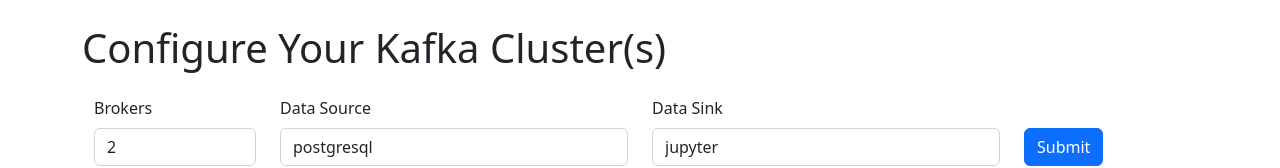
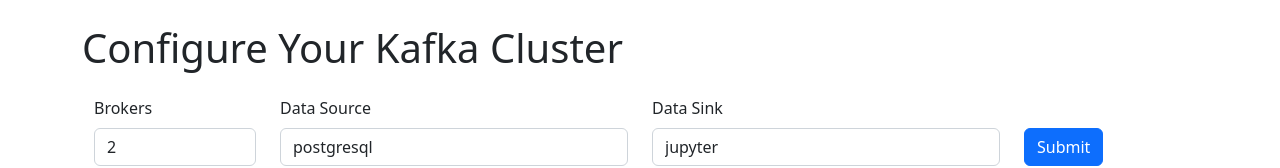
Before and after one commit to oslabs-beta/xkite, a Next.js app: page /setup in a window 1280 px wide. Shown: the top 168 px of the page. Built offline with nearby package versions, Linux system fonts and the light colour scheme.

Commit message:
Fix Typo

```diff
--- a/src/pages/setup/index.tsx
+++ b/src/pages/setup/index.tsx
@@ -5,7 +5,7 @@ export default function SetupPage() {
   return (
     <>
       <Container>
-        <h1 className={'my-4'}>Configure Your Kafka Cluster(s)</h1>
+        <h1 className='my-4'>Configure Your Kafka Cluster</h1>
         <ConfigurationForm />
       </Container>
     </>
```
